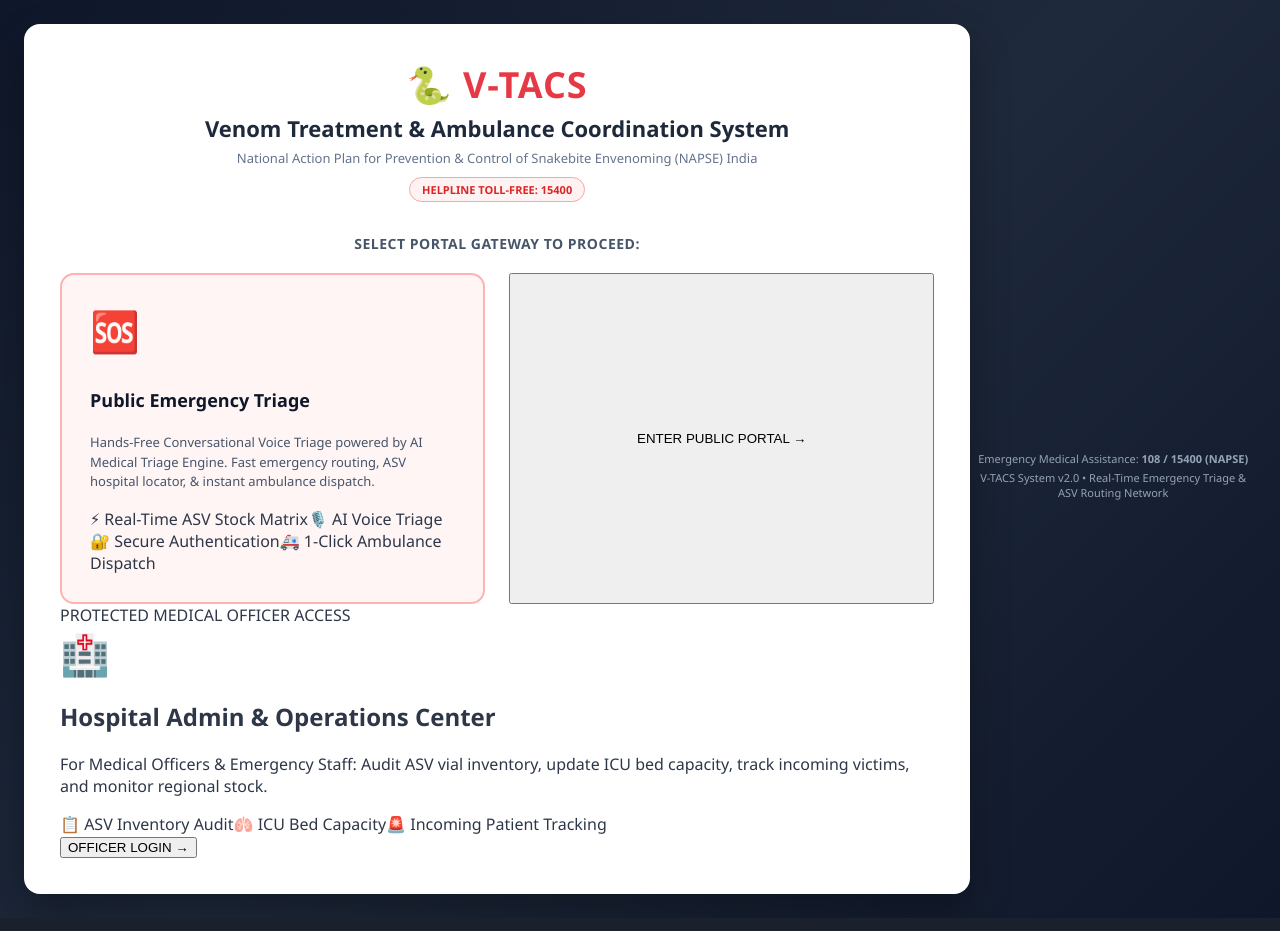
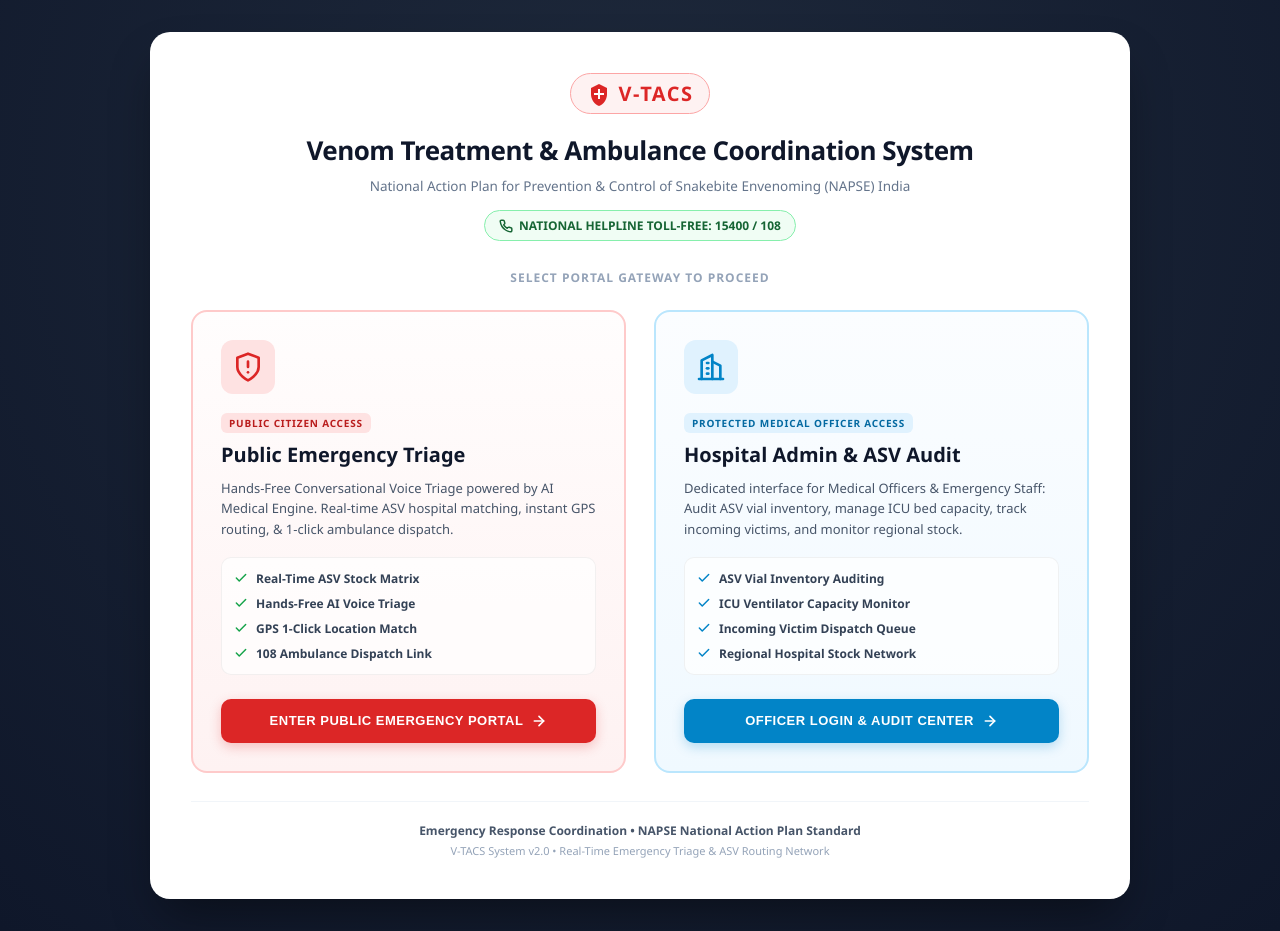
Before and after one commit to siddhantutale001/V-TACS, a React (Vite) app in the folder client/: page / in a window 1280 px wide. Built offline with nearby package versions, Linux system fonts and the light colour scheme; no server answers.

Commit message:
Redesign Landing Page gateway with crisp high-resolution SVG vector icons, symmetrical 2-column grid, and modern aesthetic

```diff
--- a/client/src/components/LandingPage.jsx
+++ b/client/src/components/LandingPage.jsx
@@ -7,58 +7,132 @@ export default function LandingPage({ onSelectPortal }) {
 
         {/* Brand Header */}
         <div className="landing-header">
-          <div className="landing-logo">🐍 V-TACS</div>
-          <div className="landing-title">Venom Treatment & Ambulance Coordination System</div>
-          <div className="landing-subtitle">
+          <div className="landing-brand-badge">
+            <svg width="24" height="24" viewBox="0 0 24 24" fill="none" xmlns="http://www.w3.org/2000/svg" style={{ verticalAlign: 'middle', marginRight: '8px' }}>
+              <path d="M12 2L4 6V12C4 17.52 7.41 22.61 12 24C16.59 22.61 20 17.52 20 12V6L12 2Z" fill="#DC2626"/>
+              <path d="M11 7H13V11H17V13H13V17H11V13H7V11H11V7Z" fill="white"/>
+            </svg>
+            <span className="landing-logo-text">V-TACS</span>
+          </div>
+
+          <h1 className="landing-title">Venom Treatment & Ambulance Coordination System</h1>
+          <p className="landing-subtitle">
             National Action Plan for Prevention & Control of Snakebite Envenoming (NAPSE) India
+          </p>
+
+          <div className="landing-helpline-pill">
+            <svg width="14" height="14" viewBox="0 0 24 24" fill="none" stroke="currentColor" strokeWidth="2.5" strokeLinecap="round" strokeLinejoin="round" style={{ marginRight: '6px' }}>
+              <path d="M22 16.92v3a2 2 0 0 1-2.18 2 19.79 19.79 0 0 1-8.63-3.07 19.5 19.5 0 0 1-6-6 19.79 19.79 0 0 1-3.07-8.67A2 2 0 0 1 4.11 2h3a2 2 0 0 1 2 1.72 12.84 12.84 0 0 0 .7 2.81 2 2 0 0 1-.45 2.11L8.09 9.91a16 16 0 0 0 6 6l1.27-1.27a2 2 0 0 1 2.11-.45 12.84 12.84 0 0 0 2.81.7A2 2 0 0 1 22 16.92z"/>
+            </svg>
+            <span>NATIONAL HELPLINE TOLL-FREE: <strong>15400 / 108</strong></span>
           </div>
-          <div className="landing-badge">HELPLINE TOLL-FREE: 15400</div>
         </div>
 
-        <div className="landing-prompt-title">Select Portal Gateway to Proceed:</div>
+        <div className="landing-prompt-title">Select Portal Gateway to Proceed</div>
 
-        {/* Portal Choice Cards */}
+        {/* Symmetrical 2-Column Portal Grid */}
         <div className="portal-grid">
 
-          {/* Card 1: Emergency Victim / Citizen Portal */}
+          {/* Card 1: Emergency Victim / Public Citizen Portal */}
           <div className="portal-card user-portal-card" onClick={() => onSelectPortal('USER_PORTAL')}>
-            <div className="portal-icon">🆘</div>
-            <h3>Public Emergency Triage</h3>
-            <p>Hands-Free Conversational Voice Triage powered by AI Medical Triage Engine. Fast emergency routing, ASV hospital locator, & instant ambulance dispatch.</p>
-            <div className="landing-feature-pills">
-              <span>⚡ Real-Time ASV Stock Matrix</span>
-              <span>🎙️ AI Voice Triage</span>
-              <span>🔐 Secure Authentication</span>
-              <span>🚑 1-Click Ambulance Dispatch</span>
+            <div>
+              <div className="portal-icon-wrapper user-icon-bg">
+                <svg width="32" height="32" viewBox="0 0 24 24" fill="none" stroke="#DC2626" strokeWidth="2" strokeLinecap="round" strokeLinejoin="round">
+                  <path d="M12 22s8-4 8-10V5l-8-3-8 3v7c0 6 8 10 8 10z"/>
+                  <path d="M12 8v4"/>
+                  <path d="M12 16h.01"/>
+                </svg>
+              </div>
+              <div className="portal-card-header-badge badge-user-tag">PUBLIC CITIZEN ACCESS</div>
+              <h2 className="portal-card-heading">Public Emergency Triage</h2>
+              <p className="portal-card-description">
+                Hands-Free Conversational Voice Triage powered by AI Medical Engine. Real-time ASV hospital matching, instant GPS routing, & 1-click ambulance dispatch.
+              </p>
+
+              <div className="portal-feature-list">
+                <div className="feature-item">
+                  <svg width="14" height="14" viewBox="0 0 24 24" fill="none" stroke="#16A34A" strokeWidth="2.5" strokeLinecap="round" strokeLinejoin="round"><polyline points="20 6 9 17 4 12"/></svg>
+                  <span>Real-Time ASV Stock Matrix</span>
+                </div>
+                <div className="feature-item">
+                  <svg width="14" height="14" viewBox="0 0 24 24" fill="none" stroke="#16A34A" strokeWidth="2.5" strokeLinecap="round" strokeLinejoin="round"><polyline points="20 6 9 17 4 12"/></svg>
+                  <span>Hands-Free AI Voice Triage</span>
+                </div>
+                <div className="feature-item">
+                  <svg width="14" height="14" viewBox="0 0 24 24" fill="none" stroke="#16A34A" strokeWidth="2.5" strokeLinecap="round" strokeLinejoin="round"><polyline points="20 6 9 17 4 12"/></svg>
+                  <span>GPS 1-Click Location Match</span>
+                </div>
+                <div className="feature-item">
+                  <svg width="14" height="14" viewBox="0 0 24 24" fill="none" stroke="#16A34A" strokeWidth="2.5" strokeLinecap="round" strokeLinejoin="round"><polyline points="20 6 9 17 4 12"/></svg>
+                  <span>108 Ambulance Dispatch Link</span>
+                </div>
+              </div>
             </div>
+
+            <button className="portal-btn user-btn">
+              <span>ENTER PUBLIC EMERGENCY PORTAL</span>
+              <svg width="16" height="16" viewBox="0 0 24 24" fill="none" stroke="currentColor" strokeWidth="2.5" strokeLinecap="round" strokeLinejoin="round"><line x1="5" y1="12" x2="19" y2="12"/><polyline points="12 5 19 12 12 19"/></svg>
+            </button>
           </div>
-          <button className="landing-action-btn primary-action">ENTER PUBLIC PORTAL →</button>
+
+          {/* Card 2: Hospital Administrative & ASV Operations Portal */}
+          <div className="portal-card hospital-portal-card" onClick={() => onSelectPortal('HOSPITAL_PORTAL')}>
+            <div>
+              <div className="portal-icon-wrapper hospital-icon-bg">
+                <svg width="32" height="32" viewBox="0 0 24 24" fill="none" stroke="#0284C7" strokeWidth="2" strokeLinecap="round" strokeLinejoin="round">
+                  <path d="M3 21h18"/>
+                  <path d="M5 21V7l8-4v18"/>
+                  <path d="M19 21V11l-6-3"/>
+                  <path d="M9 9h1"/>
+                  <path d="M9 13h1"/>
+                  <path d="M9 17h1"/>
+                </svg>
+              </div>
+              <div className="portal-card-header-badge badge-hospital-tag">PROTECTED MEDICAL OFFICER ACCESS</div>
+              <h2 className="portal-card-heading">Hospital Admin & ASV Audit</h2>
+              <p className="portal-card-description">
+                Dedicated interface for Medical Officers & Emergency Staff: Audit ASV vial inventory, manage ICU bed capacity, track incoming victims, and monitor regional stock.
+              </p>
+
+              <div className="portal-feature-list">
+                <div className="feature-item">
+                  <svg width="14" height="14" viewBox="0 0 24 24" fill="none" stroke="#0284C7" strokeWidth="2.5" strokeLinecap="round" strokeLinejoin="round"><polyline points="20 6 9 17 4 12"/></svg>
+                  <span>ASV Vial Inventory Auditing</span>
+                </div>
+                <div className="feature-item">
+                  <svg width="14" height="14" viewBox="0 0 24 24" fill="none" stroke="#0284C7" strokeWidth="2.5" strokeLinecap="round" strokeLinejoin="round"><polyline points="20 6 9 17 4 12"/></svg>
+                  <span>ICU Ventilator Capacity Monitor</span>
+                </div>
+                <div className="feature-item">
+                  <svg width="14" height="14" viewBox="0 0 24 24" fill="none" stroke="#0284C7" strokeWidth="2.5" strokeLinecap="round" strokeLinejoin="round"><polyline points="20 6 9 17 4 12"/></svg>
+                  <span>Incoming Victim Dispatch Queue</span>
+                </div>
+                <div className="feature-item">
+                  <svg width="14" height="14" viewBox="0 0 24 24" fill="none" stroke="#0284C7" strokeWidth="2.5" strokeLinecap="round" strokeLinejoin="round"><polyline points="20 6 9 17 4 12"/></svg>
+                  <span>Regional Hospital Stock Network</span>
+                </div>
+              </div>
+            </div>
+
+            <button className="portal-btn hospital-btn">
+              <span>OFFICER LOGIN & AUDIT CENTER</span>
+              <svg width="16" height="16" viewBox="0 0 24 24" fill="none" stroke="currentColor" strokeWidth="2.5" strokeLinecap="round" strokeLinejoin="round"><line x1="5" y1="12" x2="19" y2="12"/><polyline points="12 5 19 12 12 19"/></svg>
+            </button>
+          </div>
+
         </div>
 
-        {/* Option 2: Hospital Operations Audit Portal */}
-        <div className="portal-choice-card hospital-portal" onClick={() => onSelectPortal('HOSPITAL_PORTAL')}>
-          <div className="portal-badge badge-hospital">PROTECTED MEDICAL OFFICER ACCESS</div>
-          <div className="portal-icon">🏥</div>
-          <div className="portal-content">
-            <h2>Hospital Admin & Operations Center</h2>
-            <p>For Medical Officers & Emergency Staff: Audit ASV vial inventory, update ICU bed capacity, track incoming victims, and monitor regional stock.</p>
-            <div className="landing-feature-pills">
-              <span>📋 ASV Inventory Audit</span>
-              <span>🫁 ICU Bed Capacity</span>
-              <span>🚨 Incoming Patient Tracking</span>
-            </div>
+        {/* Clean Footer */}
+        <footer className="landing-footer">
+          <div className="landing-footer-primary">
+            Emergency Response Coordination • NAPSE National Action Plan Standard
           </div>
-          <button className="landing-action-btn hospital-action">OFFICER LOGIN →</button>
-        </div>
+          <div className="landing-footer-secondary">
+            V-TACS System v2.0 • Real-Time Emergency Triage & ASV Routing Network
+          </div>
+        </footer>
 
       </div>
-
-      <footer className="landing-footer">
-        <div>Emergency Medical Assistance: <strong>108 / 15400 (NAPSE)</strong></div>
-        <div style={{ fontSize: '11px', color: '#94A3B8', marginTop: '4px' }}>
-          V-TACS System v2.0 • Real-Time Emergency Triage & ASV Routing Network
-        </div>
-      </footer>
     </div>
   );
 }
--- a/client/src/index.css
+++ b/client/src/index.css
@@ -12,161 +12,261 @@ body {
 }
 
 /* ------------------------------------------------------------- */
-/* LANDING PAGE GATEWAY STYLES                                   */
+/* LANDING PAGE GATEWAY STYLES (MODERN, SYMMETRICAL, CLEAN)      */
 /* ------------------------------------------------------------- */
 .landing-container {
   min-height: 100vh;
-  background: linear-gradient(135deg, #0F172A 0%, #1E293B 50%, #0F172A 100%);
+  background: radial-gradient(circle at 50% 20%, #1E293B 0%, #0F172A 100%);
   display: flex;
   justify-content: center;
   align-items: center;
-  padding: 24px;
+  padding: 32px 16px;
 }
 
 .landing-card-wrapper {
   background: #FFFFFF;
-  border-radius: 16px;
-  box-shadow: 0 20px 40px rgba(0, 0, 0, 0.3);
-  max-width: 960px;
+  border-radius: 20px;
+  box-shadow: 0 25px 50px -12px rgba(0, 0, 0, 0.45);
+  max-width: 980px;
   width: 100%;
-  padding: 36px;
+  padding: 40px;
+  border: 1px solid rgba(255, 255, 255, 0.1);
 }
 
 .landing-header {
   text-align: center;
-  margin-bottom: 32px;
+  margin-bottom: 28px;
 }
 
-.landing-logo {
-  font-size: 36px;
+.landing-brand-badge {
+  display: inline-flex;
+  align-items: center;
+  background: #FEF2F2;
+  border: 1.5px solid #FCA5A5;
+  padding: 6px 16px;
+  border-radius: 30px;
+  margin-bottom: 12px;
+}
+
+.landing-logo-text {
+  font-size: 20px;
   font-weight: 900;
-  color: #E63946;
-  letter-spacing: 1px;
+  color: #DC2626;
+  letter-spacing: 1.5px;
 }
 
 .landing-title {
-  font-size: 22px;
+  font-size: 26px;
   font-weight: 800;
-  color: #1E293B;
-  margin-top: 4px;
+  color: #0F172A;
+  margin: 6px 0 8px 0;
+  letter-spacing: -0.5px;
 }
 
 .landing-subtitle {
-  font-size: 13px;
+  font-size: 13.5px;
   color: #64748B;
-  margin-top: 6px;
+  margin: 0 0 14px 0;
+  line-height: 1.5;
 }
 
-.landing-badge {
-  display: inline-block;
-  background: #FEF2F2;
-  color: #DC2626;
-  font-weight: bold;
-  font-size: 11px;
-  padding: 4px 12px;
+.landing-helpline-pill {
+  display: inline-flex;
+  align-items: center;
+  background: #F0FDF4;
+  color: #166534;
+  font-weight: 700;
+  font-size: 12px;
+  padding: 6px 14px;
   border-radius: 20px;
-  border: 1px solid #FCA5A5;
-  margin-top: 10px;
+  border: 1px solid #86EFAC;
 }
 
 .landing-prompt-title {
-  font-size: 14px;
-  font-weight: bold;
-  color: #475569;
+  font-size: 12px;
+  font-weight: 800;
+  color: #94A3B8;
   text-align: center;
-  margin-bottom: 20px;
+  margin-bottom: 24px;
   text-transform: uppercase;
-  letter-spacing: 0.5px;
+  letter-spacing: 1px;
 }
 
 .portal-grid {
   display: grid;
   grid-template-columns: 1fr 1fr;
-  gap: 24px;
+  gap: 28px;
+  margin-bottom: 28px;
 }
 
-@media (max-width: 768px) {
+@media (max-width: 840px) {
   .portal-grid {
     grid-template-columns: 1fr;
+    gap: 20px;
+  }
+  .landing-card-wrapper {
+    padding: 24px 18px;
   }
 }
 
 .portal-card {
-  border-radius: 14px;
+  border-radius: 16px;
   padding: 28px;
   border: 2px solid #E2E8F0;
-  transition: all 0.2s ease;
+  transition: all 0.25s cubic-bezier(0.4, 0, 0.2, 1);
   cursor: pointer;
   display: flex;
   flex-direction: column;
   justify-content: space-between;
+  position: relative;
+  background: #FFFFFF;
 }
 
 .portal-card:hover {
-  transform: translateY(-4px);
-  box-shadow: 0 12px 24px rgba(0, 0, 0, 0.1);
+  transform: translateY(-5px);
+  box-shadow: 0 20px 25px -5px rgba(0, 0, 0, 0.1), 0 10px 10px -5px rgba(0, 0, 0, 0.04);
 }
 
 .user-portal-card {
-  background: #FFF5F5;
-  border-color: #FEB2B2;
+  border-color: #FECACA;
+  background: linear-gradient(180deg, #FFFDFD 0%, #FEF2F2 100%);
+}
+
+.user-portal-card:hover {
+  border-color: #EF4444;
 }
 
 .hospital-portal-card {
-  background: #F0F9FF;
   border-color: #BAE6FD;
+  background: linear-gradient(180deg, #FBFDFF 0%, #F0F9FF 100%);
 }
 
-.portal-icon {
-  font-size: 40px;
-  margin-bottom: 12px;
+.hospital-portal-card:hover {
+  border-color: #0284C7;
 }
 
-.portal-card h3 {
-  font-size: 18px;
-  color: #0F172A;
+.portal-icon-wrapper {
+  width: 54px;
+  height: 54px;
+  border-radius: 12px;
+  display: flex;
+  align-items: center;
+  justify-content: center;
+  margin-bottom: 16px;
+}
+
+.user-icon-bg {
+  background: #FEE2E2;
+}
+
+.hospital-icon-bg {
+  background: #E0F2FE;
+}
+
+.portal-card-header-badge {
+  font-size: 10px;
+  font-weight: 800;
+  letter-spacing: 0.8px;
+  display: inline-block;
+  padding: 3px 8px;
+  border-radius: 6px;
   margin-bottom: 8px;
 }
 
-.portal-card p {
+.badge-user-tag {
+  background: #FEE2E2;
+  color: #B91C1C;
+}
+
+.badge-hospital-tag {
+  background: #E0F2FE;
+  color: #0369A1;
+}
+
+.portal-card-heading {
+  font-size: 20px;
+  font-weight: 800;
+  color: #0F172A;
+  margin: 0 0 10px 0;
+}
+
+.portal-card-description {
   font-size: 13px;
   color: #475569;
-  line-height: 1.5;
-  margin-bottom: 16px;
+  line-height: 1.55;
+  margin: 0 0 18px 0;
 }
 
-.portal-auth-note {
+.portal-feature-list {
+  display: flex;
+  flex-direction: column;
+  gap: 8px;
+  margin-bottom: 24px;
+  background: rgba(255, 255, 255, 0.7);
+  padding: 12px;
+  border-radius: 10px;
+  border: 1px solid rgba(0, 0, 0, 0.05);
+}
+
+.feature-item {
+  display: flex;
+  align-items: center;
+  gap: 8px;
   font-size: 12px;
-  color: #64748B;
-  margin-bottom: 16px;
-  background: rgba(255, 255, 255, 0.7);
-  padding: 6px 10px;
-  border-radius: 6px;
+  font-weight: 600;
+  color: #334155;
 }
 
 .portal-btn {
   width: 100%;
-  padding: 12px;
-  border-radius: 8px;
-  font-weight: bold;
+  padding: 14px 20px;
+  border-radius: 10px;
+  font-weight: 800;
   font-size: 13px;
   border: none;
   cursor: pointer;
+  display: flex;
+  align-items: center;
+  justify-content: center;
+  gap: 8px;
+  letter-spacing: 0.5px;
+  transition: background 0.2s ease;
 }
 
 .user-btn {
-  background: #E63946;
+  background: #DC2626;
   color: #FFFFFF;
+  box-shadow: 0 4px 12px rgba(220, 38, 38, 0.25);
+}
+
+.user-btn:hover {
+  background: #B91C1C;
 }
 
 .hospital-btn {
   background: #0284C7;
   color: #FFFFFF;
+  box-shadow: 0 4px 12px rgba(2, 132, 199, 0.25);
+}
+
+.hospital-btn:hover {
+  background: #0369A1;
 }
 
 .landing-footer {
   text-align: center;
-  margin-top: 32px;
+  border-top: 1px solid #F1F5F9;
+  padding-top: 20px;
+}
+
+.landing-footer-primary {
+  font-size: 12px;
+  font-weight: 700;
+  color: #475569;
+  margin-bottom: 4px;
+}
+
+.landing-footer-secondary {
   font-size: 11px;
   color: #94A3B8;
 }
```
